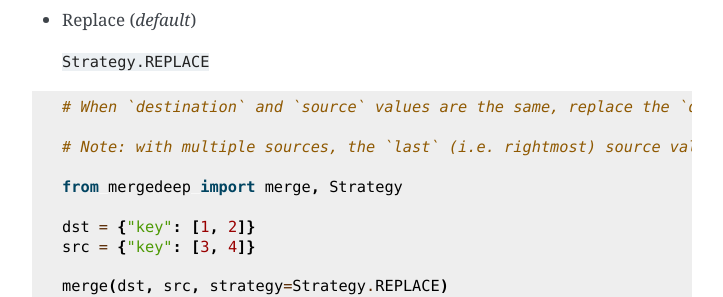
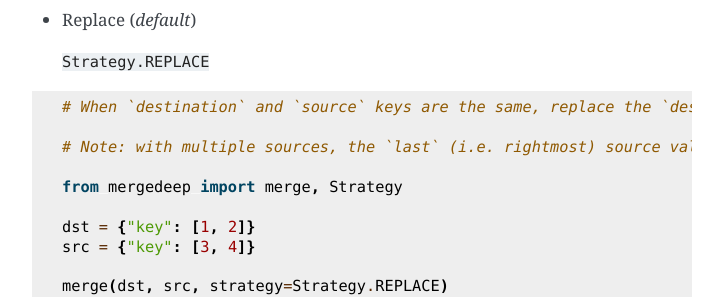
Before and after one commit to clarketm/mergedeep, a Sphinx documentation site: the page built from docs/source/index.md, in a window 1280 px wide and 900 px high, scrolled down 901 px. Shown: the part 162-459 px from the top of the window, without its empty margins (388-1111 px from the left). Built offline with Sphinx 7.4.7, drawn with Linux system fonts in a browser that asks for light colours.

Commit message:
Update index.md

````diff
--- a/docs/source/index.md
+++ b/docs/source/index.md
@@ -71,7 +71,7 @@ print(a)
 > `Strategy.REPLACE`
 
 ```python3
-# When `destination` and `source` values are the same, replace the `destination` value with one from `source` (default).
+# When `destination` and `source` keys are the same, replace the `destination` value with one from `source` (default).
 
 # Note: with multiple sources, the `last` (i.e. rightmost) source value will be what appears in the merged result.
 
````
